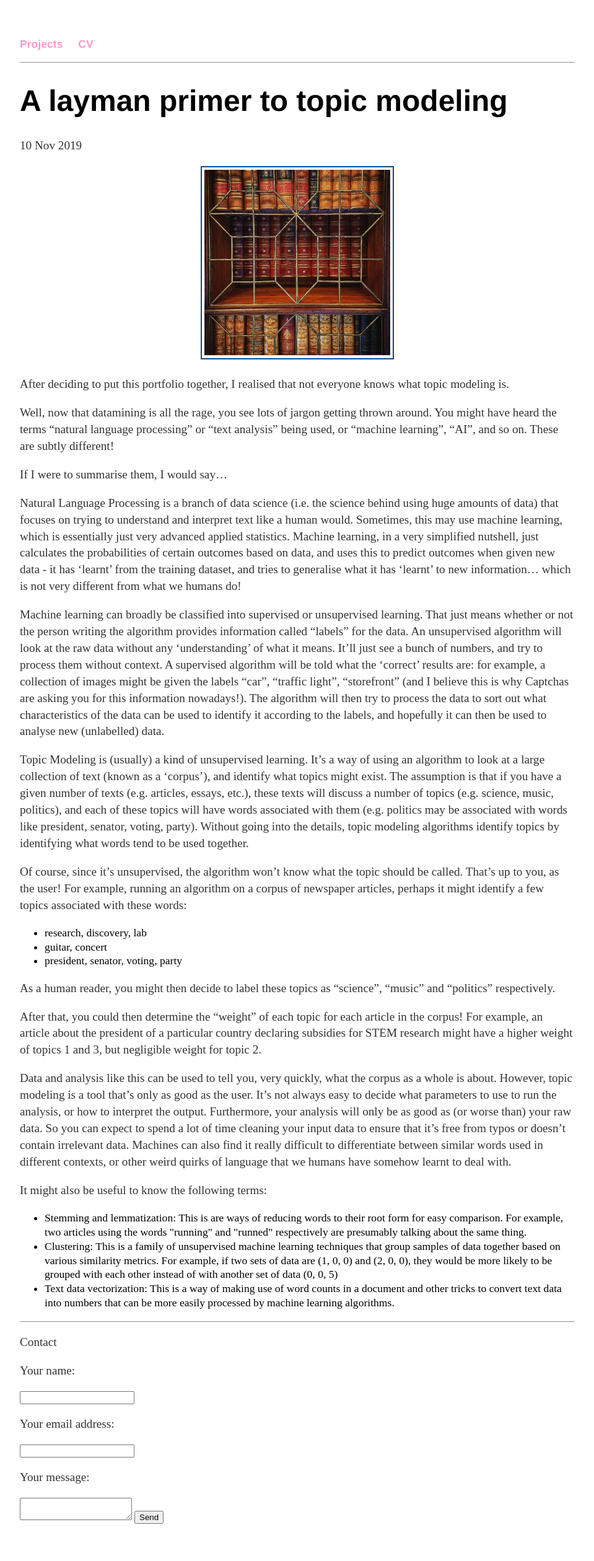
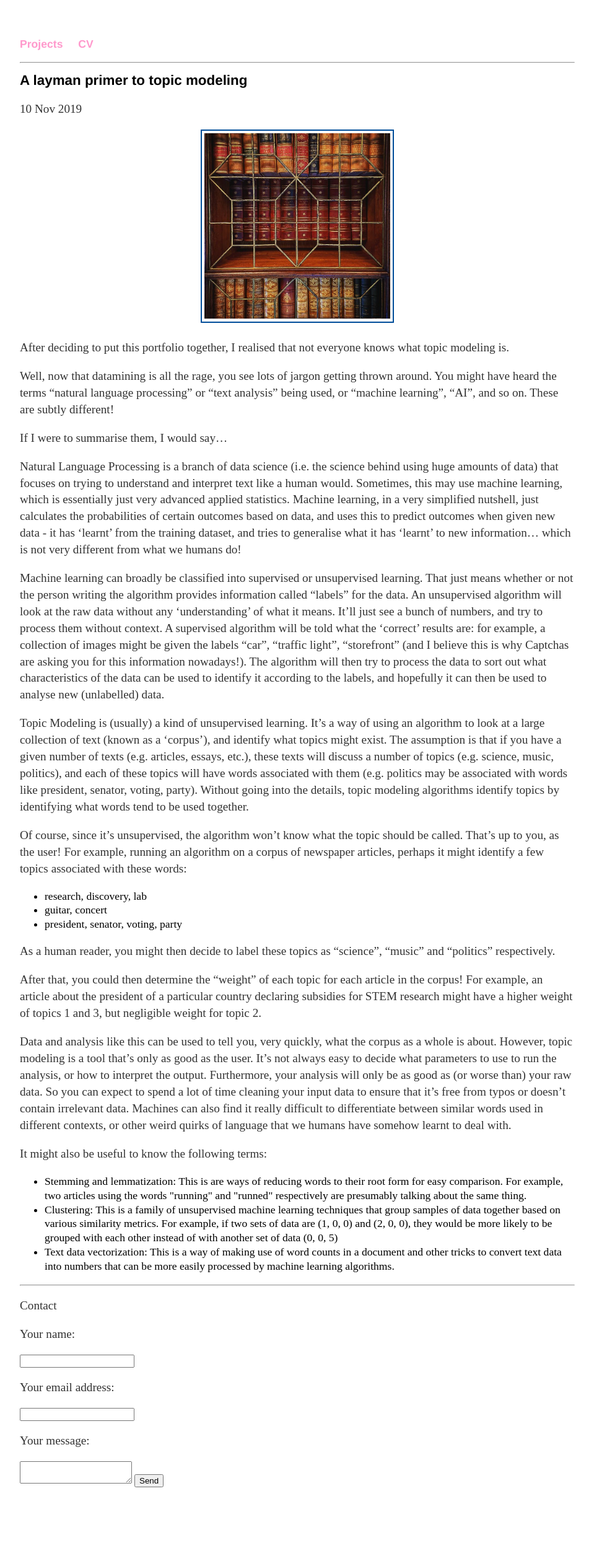
Before and after one commit to not-even-wong/not-even-wong.github.io, a Jekyll site: the page built from _posts/2019-11-10-layman-intro-topic-modeling.md, in a window 1280 px wide. Shown: the whole page at 62% size, without its empty margins (160-1119 px from the left). Built offline with Jekyll 4.4.1, drawn with Linux system fonts in a browser that asks for light colours; after the commit the page ends 2460 px from its top, so only the background shows below that.

Commit message:
Update main.css

```diff
--- a/css/main.css
+++ b/css/main.css
@@ -42,8 +42,16 @@
 a:hover {
     text-decoration: underline;
 }
+h3 {
+    font-size: 2.2em;
+    font-family:'Helvetica', 'Arial', 'Sans-Serif';
+}
+h2 {
+    font-size: 1.8em;
+    font-family:'Helvetica', 'Arial', 'Sans-Serif';
+}
 h1 {
-    font-size: 3em;
+    font-size: 1.4em;
     font-family:'Helvetica', 'Arial', 'Sans-Serif';
 }
 p {
```
